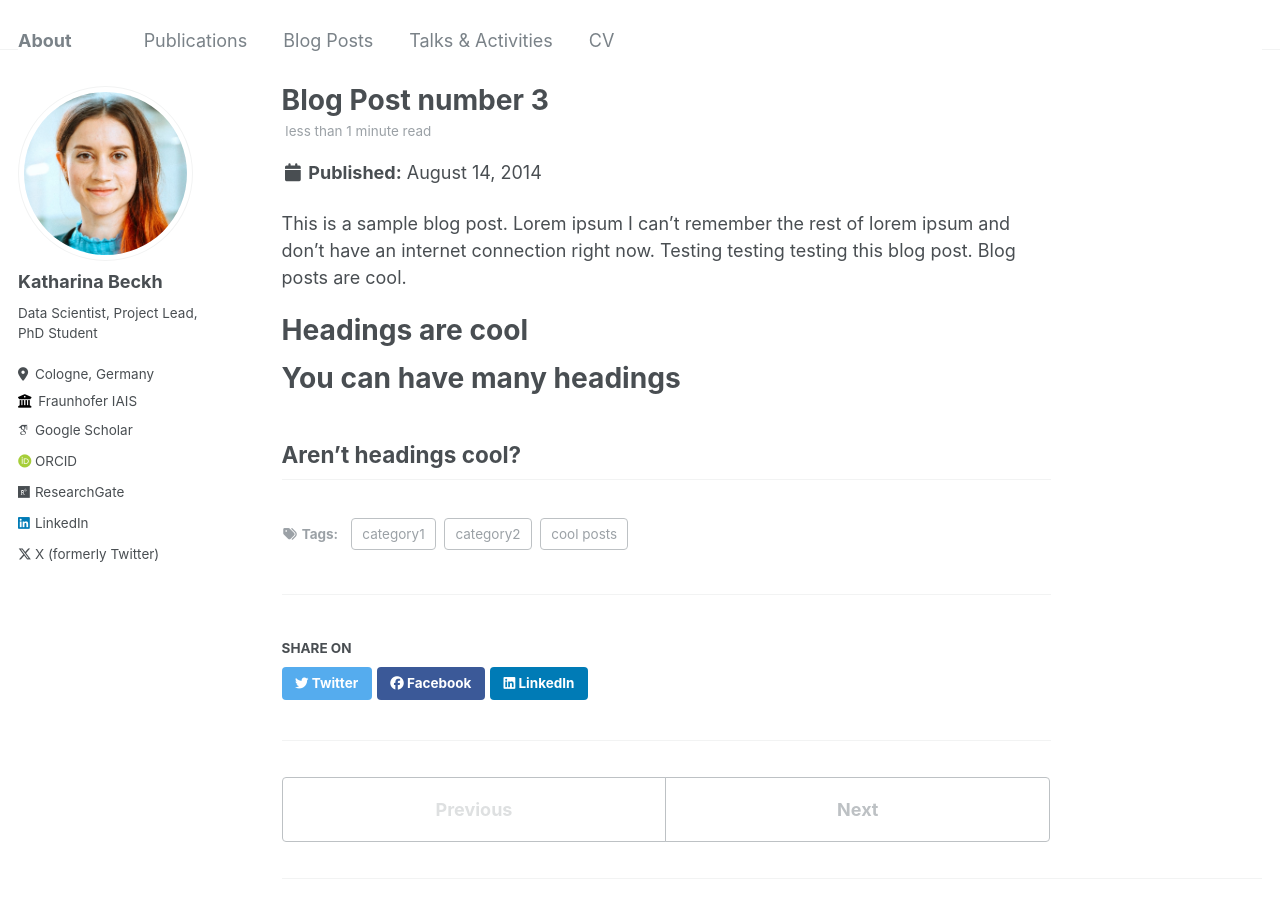
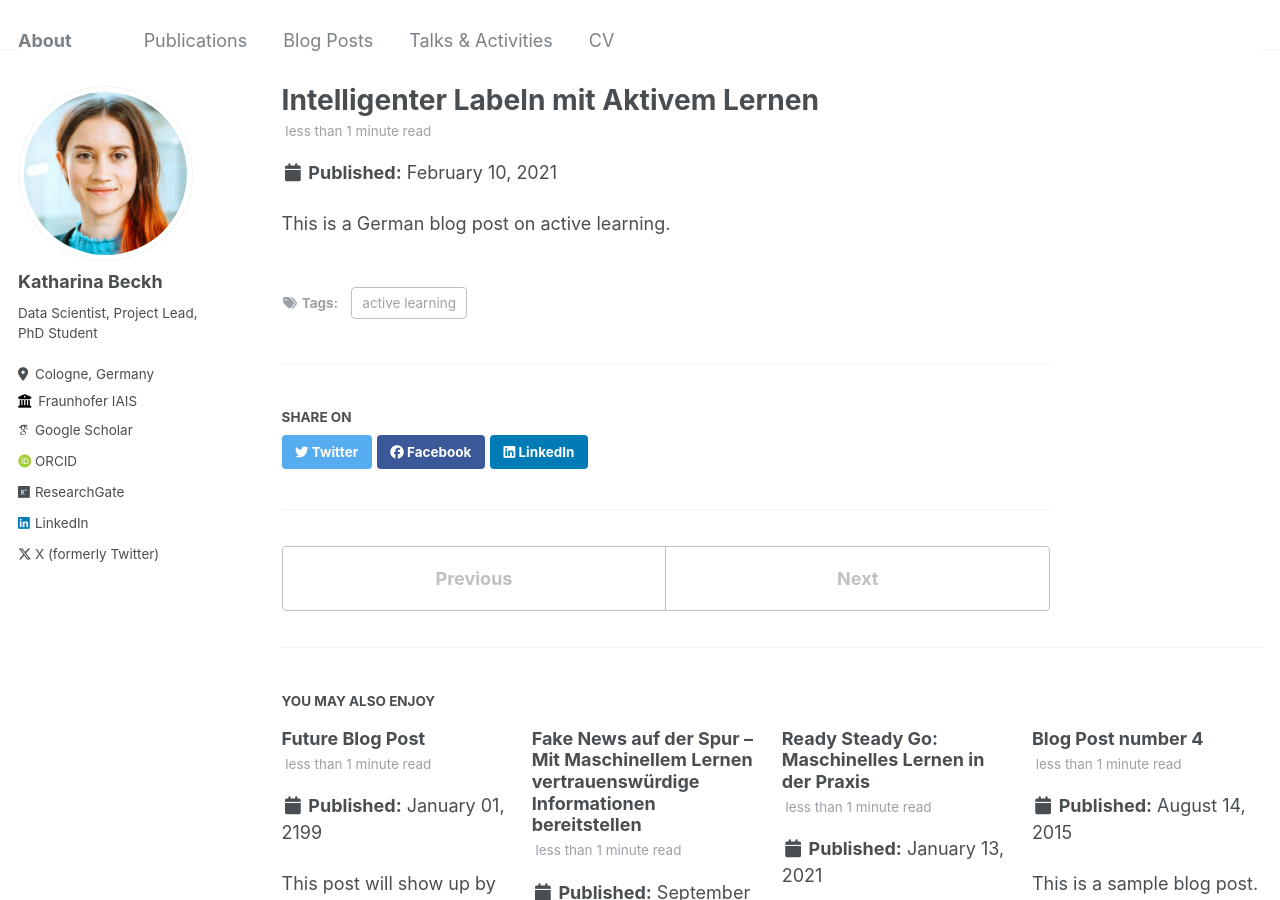
Before and after one commit to kbeckh/kbeckh.github.io, a Jekyll site: the page built from _posts/2014-08-14-blog-post-3.md, in a window 1280 px wide and 900 px high. Built offline with Jekyll 4.4.1, drawn with Linux system fonts in a browser that asks for light colours; some web fonts are replaced.

Commit message:
Update 2014-08-14-blog-post-3.md

```diff
--- a/_posts/2014-08-14-blog-post-3.md
+++ b/_posts/2014-08-14-blog-post-3.md
@@ -1,20 +1,9 @@
 ---
-title: 'Blog Post number 3'
-date: 2014-08-14
+title: 'Intelligenter Labeln mit Aktivem Lernen'
+date: 2021-02-10
 permalink: /posts/2014/08/blog-post-3/
 tags:
-  - cool posts
-  - category1
-  - category2
+  - active learning
 ---
 
-This is a sample blog post. Lorem ipsum I can't remember the rest of lorem ipsum and don't have an internet connection right now. Testing testing testing this blog post. Blog posts are cool.
-
-Headings are cool
-======
-
-You can have many headings
-======
-
-Aren't headings cool?
-------
+This is a German blog post on active learning.
```
